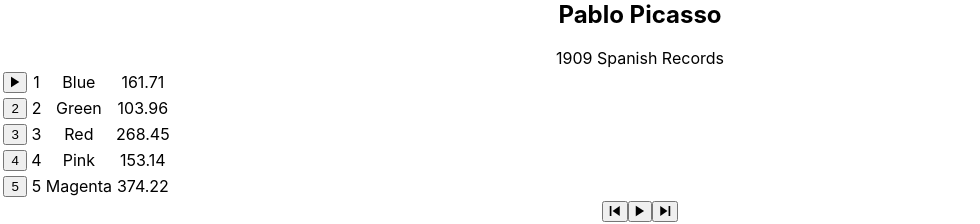
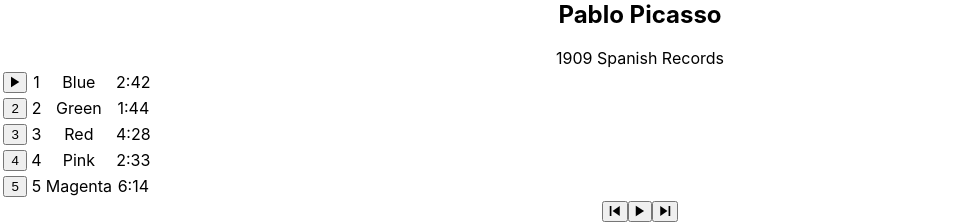
Before and after one commit to haparic/bloc-jams-react, a React (Create React App) app: page /album/the-colors in a window 1280 px wide. Shown: the part 728-952 px from the top of the page, without its empty margins (0-980 px from the left). Built offline with nearby package versions, Linux system fonts and the light colour scheme.

Commit message:
Update Album.js

```diff
--- a/src/components/Album.js
+++ b/src/components/Album.js
@@ -79,7 +79,7 @@ class Album extends Component {
   }
   handleNextClick() {
     const currentIndex = this.state.album.songs.findIndex(song => this.state.currentSong === song);
-    const newIndex = Math.max(0, currentIndex + 1);
+    const newIndex = Math.min(currentIndex + 1, this.state.album.songs.length - 1);
     const newSong = this.state.album.songs[newIndex];
     this.setSong(newSong);
     this.play();
@@ -89,10 +89,13 @@ class Album extends Component {
     this.audioElement.currentTime = newTime;
     this.setState({ currentTime: newTime });
   }
-  handleVolumeChange(n) {
-    const newVolume = this.audioElement.volume * n.target.value;
+  handleVolumeChange(e) {
+    const newVolume = this.audioElement.volume * e.target.value;
     this.audioElement.currentVolume = newVolume;
     this.setState({ currentVolume: newVolume });
+  }
+  formatTime(time) {
+    return time ? `${Math.floor(time / 60)}:${Number(time % 60 / 100).toFixed(2).substr(2,3)}` : '-:--'
   }
   hoverOn(index) {
     this.setState({isHoverOn: index });
@@ -146,7 +149,7 @@ class Album extends Component {
                   </td>
                 <td className="song-number">{ song.number }</td>
                 <td className="song-title">{ song.title}</td>
-                <td className="song-duration">{song.duration }</td>
+                <td className="song-duration">{this.formatTime(song.duration)}</td>
               </tr>
             )}
           </tbody>
@@ -157,11 +160,12 @@ class Album extends Component {
            currentTime={this.audioElement.currentTime}
            duration={this.audioElement.duration}
            currentVolume={this.audioElement.currentVolume}
+           formatTime={(time) => this.formatTime(time)}
            handleSongClick={() => this.handleSongClick(this.state.currentSong)}
            handlePrevClick={() => this.handlePrevClick()}
            handleNextClick={() => this.handleNextClick()}
            handleTimeChange={(e) => this.handleTimeChange(e)}
-           handleVolumeChange={(n) => this.handleVolumeChange(n)}
+           handleVolumeChange={(e) => this.handleVolumeChange(e)}
          />
         </section>
     );
```
